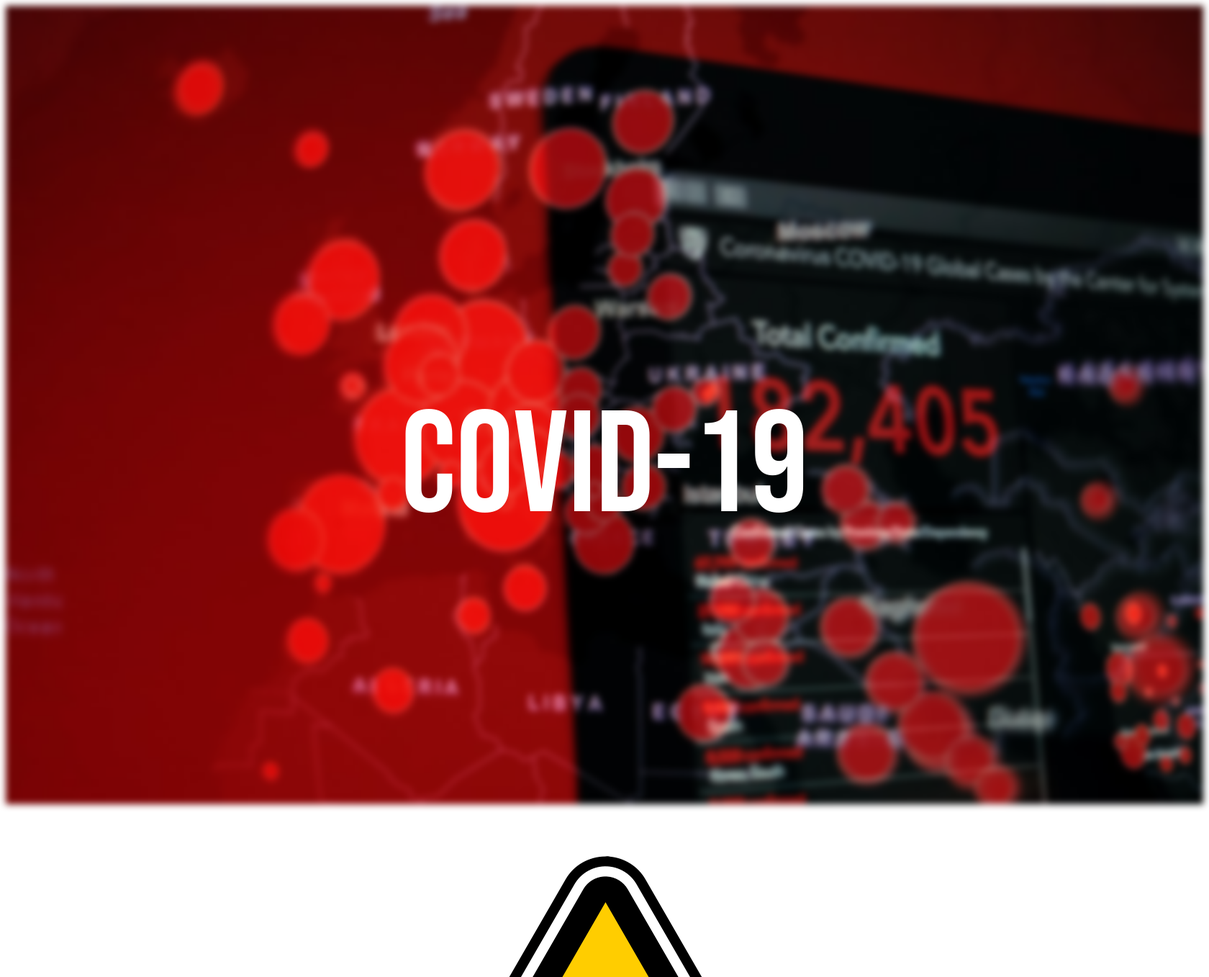
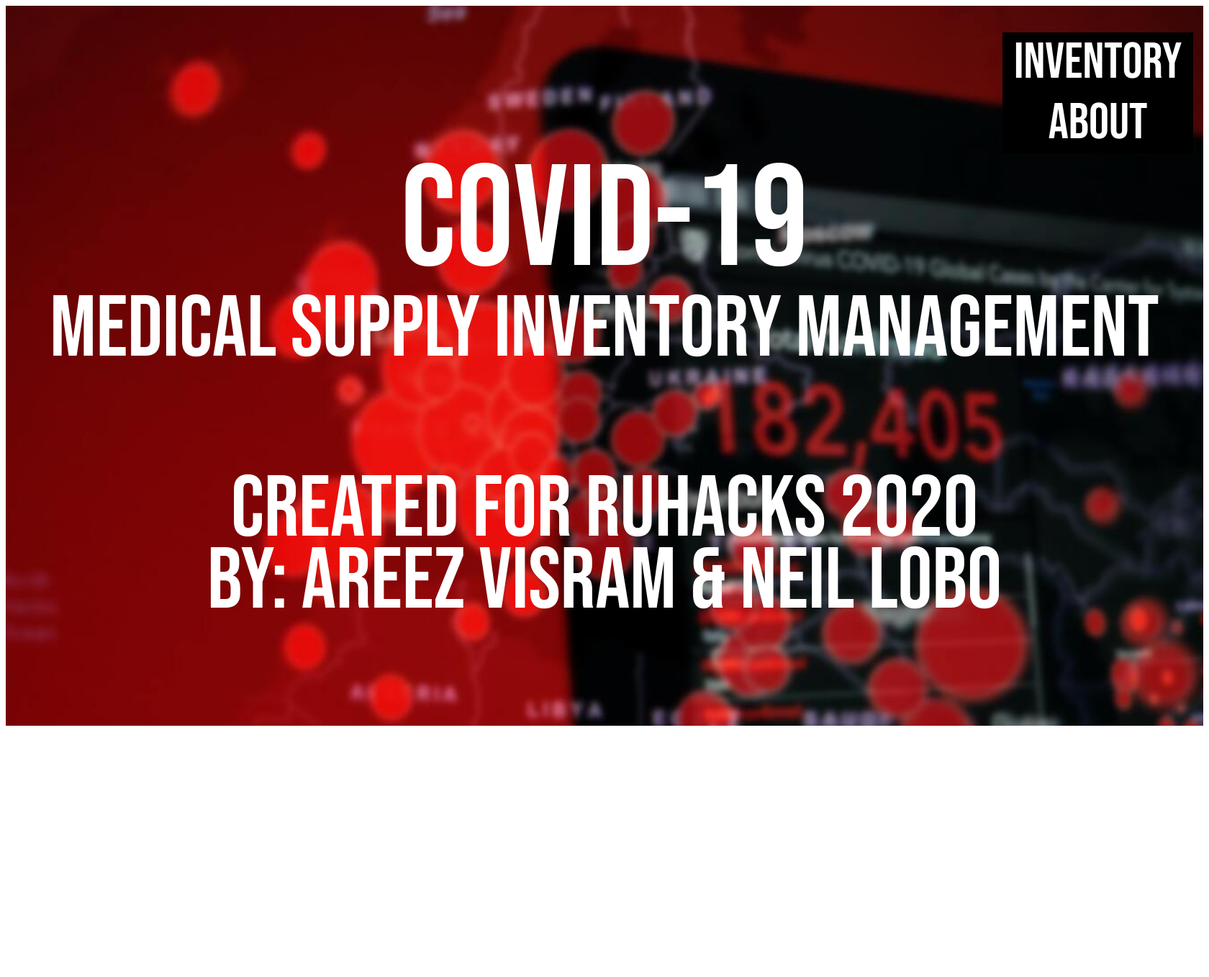
Before and after one commit to areezvisram/RUHacks-2020-COVID-19-Inventory-Management, a Flask app: page / in a window 1680 px wide. Shown: the top 1357 px of the page at 72% size. After the commit the page ends 1008 px from the top, so only its background shows below. Run offline with Flask 2, Linux system fonts and the light colour scheme.

Commit message:
done home page

```diff
--- a/static/styles/home.css
+++ b/static/styles/home.css
@@ -2,10 +2,9 @@
     height: 100%;
 }
 
-
 .bg-img {
 
-
+  background-image: url("../pictures/covid background 5.jpg");
   min-height: 1000px;
 
   background-position: center center;
@@ -14,10 +13,10 @@
   background-attachment: fixed;
   position: relative;
 
-  filter: blur(5px);
-  -webkit-filter: blur(5px);
+
 
 }
+
 
 
 .responsive {
@@ -25,7 +24,31 @@
   height: auto;
 }
 
+.nav_container {
+  position: absolute;
+  margin: 20px;
+  width: auto;
 
+}
+
+.topnav {
+  margin-left: 1365px;
+  margin-top: 17px;
+  background-color: black;
+  overflow: hidden;
+
+}
+
+
+.topnav a {
+
+  font-family: 'Bebas Neue', cursive;
+  font-size: 70px;
+  color: white;
+  text-align: center;
+  padding: 35px 16px;
+  text-decoration:none;
+}
 
 .container{
   position: relative;
@@ -45,10 +68,38 @@
     color: white;
 }
 
-.mainheading {
-    font-size: 80px;
-    top:60%;
+.medical_supps {
+  font-size: 120px;
   font-family: 'Bebas Neue', cursive;
   margin: 0;
   position: absolute;
+  text-align: center;
+  top: 45%;
+  transform: translateY(-50%);
+  width: 100%;
+  color: white;
 }
+
+.ruhacks {
+  font-size: 120px;
+  font-family: 'Bebas Neue', cursive;
+  margin: 0;
+  position: absolute;
+  text-align: center;
+  top: 70%;
+  transform: translateY(-50%);
+  width: 100%;
+  color: white;
+}
+
+.names {
+  font-size: 120px;
+  font-family: 'Bebas Neue', cursive;
+  margin: 0;
+  position: absolute;
+  text-align: center;
+  top: 80%;
+  transform: translateY(-50%);
+  width: 100%;
+  color: white;
+}
--- a/templates/about.html
+++ b/templates/about.html
@@ -0,0 +1 @@
+<h1>asdasd</h1>
--- a/templates/home.html
+++ b/templates/home.html
@@ -1,21 +1,36 @@
 <!DOCTYPE html>
 <html>
+
 <head>
     <meta charset="utf-8">
     <meta name="viewport" content="width=device-width, initial-scale=1, shrink-to-fit=no">
 
-    <link rel= "stylesheet" type= "text/css" href= "static/styles/home.css">
+    <link rel="stylesheet" type="text/css" href="{{ url_for('static',filename='styles/home.css') }}">
     <link href="https://fonts.googleapis.com/css2?family=Bebas+Neue&display=swap" rel="stylesheet">
 
 
 </head>
+
 <body>
 
+
+
+
     <div class="container">
-        <img src="static/pictures/covid background 5.jpg" class="bg-img responsive"></img>
-        <img src="static/pictures/warning 1.png"></img>
+        <div class="bg-img responsive">
+            <div class="nav_container">
+                <nav>
+                    <div class="topnav the-blur">
+                        <a href="{{ url_for('inventory')}}">INVENTORY</a>
+                        <a href="{{ url_for('about') }}">ABOUT</a>
+                    </div>
+                </nav>
+            </div>
+        </div>
         <div class="maintitle">COVID-19</div>
-
+        <div class="medical_supps">MEDICAL SUPPLY INVENTORY MANAGEMENT</div>
+        <div class="ruhacks">CREATED FOR RUHACKS 2020</div>
+        <div class="names">BY: AREEZ VISRAM & NEIL LOBO</div>
     </div>
 
 
--- a/templates/inventory.html
+++ b/templates/inventory.html
@@ -0,0 +1 @@
+<h1>asdsa</h1>
```
Also changed, not shown: static/pictures/covid background 5.jpg. Lines whose indentation alone changed are shown as unchanged.
